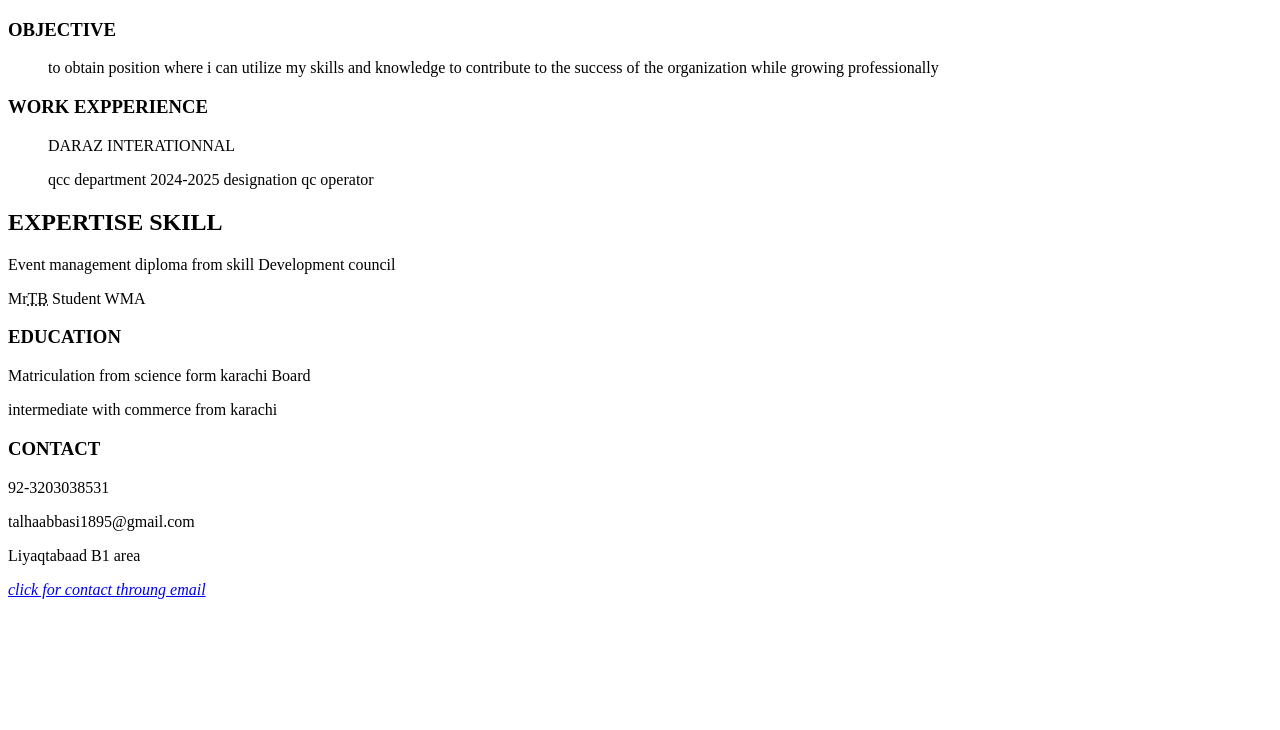
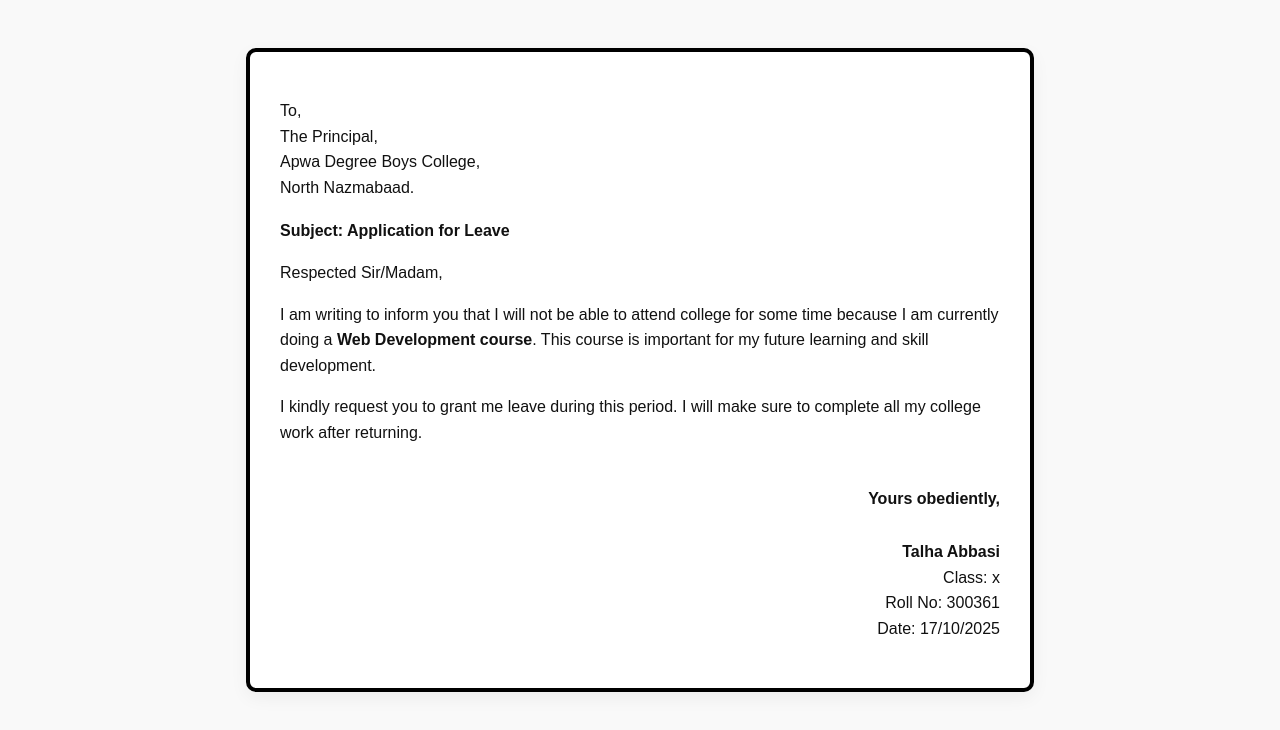
Before and after one commit to talhaabbasi1895-ai/cv-branch, a plain HTML site: page index.html in a window 1280 px wide. Drawn offline with Linux system fonts and the light colour scheme.

Commit message:
Add files via upload

```diff
--- a/index.html
+++ b/index.html
@@ -1,62 +1,43 @@
-<!DOCTYPE html>
+<!doctype html>
 <html lang="en">
 <head>
-    <meta charset="UTF-8">
-    <meta name="viewport" content="width=device-width, initial-scale=1.0">
-    <title>List</title>
+  <meta charset="utf-8" />
+  <meta name="viewport" content="width=device-width, initial-scale=1" />
+  <title>Leave Application</title>
+  <link rel="stylesheet" href="style.css" />
 </head>
 <body>
-    <p>
-         <strong></strong>  </p>
-        <!-- block quote (for long sentence) -->
-         <h3>OBJECTIVE</h3>
-         <blockquote>
-            <P>to obtain position where i can utilize my skills and knowledge to contribute to the success of the organization while growing professionally</P>
-         </blockquote>
-        <h3>WORK EXPPERIENCE </h3>
-         <blockquote>
-            <p>DARAZ INTERATIONNAL
-            </p>
-            <p>qcc department 2024-2025 designation qc operator</p>
-         </blockquote>
-         <!-- <q> fort short sentence -->
-            <h2>EXPERTISE SKILL</h2>
-            <P>Event management diploma from skill Development council </p>
+  <div class="container">
+    <div class="address">
+      <p>To,<br>
+      The Principal,<br>
+      <span>Apwa Degree Boys College</span>,<br>
+      <span>North Nazmabaad</span>.</p>
+    </div>
 
-            <!-- abbr -->
+    <p class="subject">Subject: Application for Leave</p>
 
-            <p>Mr<abbr title="Talha abbasi">TB</abbr>  Student WMA</p>
+    <div class="content">
+      <p>Respected Sir/Madam,</p>
 
-            <!-- dont't use-->
+      <p>I am writing to inform you that I will not be able to attend college for some time because I am currently doing a <strong>Web Development course</strong>. This course is important for my future learning and skill development.</p>
 
-            <p><acronym title=""></acronym>  </p>
+      <p>I kindly request you to grant me leave during this period. I will make sure to complete all my college work after returning.</p>
 
-              <!--change content-->
-              <h3>EDUCATION</h3>
-              <p>Matriculation from science form karachi Board</p>
-              <p>intermediate with commerce from karachi</p>
-              <h3>CONTACT</h3>
-              <p>92-3203038531</p>
-              <p>talhaabbasi1895@gmail.com</p>
-              <p>Liyaqtabaad B1 area</p>
+      <p></p>
+    </div>
 
-               <address>
-
-             <a href="mailto">click for contact throung email</a>
-              </p
-
-
-
-
-
-    </address>
-
-
-
-
-
-
+    <div class="signature">
+      <div class="right-sign">
+        <p><strong>Yours obediently,</strong></p>
+        <p style="margin-top: 28px;">
+          <strong>Talha Abbasi</strong><br>
+          Class: x<br>
+          Roll No: 300361<br>
+          Date: 17/10/2025
+        </p>
+      </div>
+    </div>
+  </div>
 </body>
-
-
 </html>
--- /dev/null
+++ b/style.css
@@ -0,0 +1,49 @@
+body {
+  font-family: Arial, Helvetica, sans-serif;
+  line-height: 1.6;
+  padding: 40px;
+  background-color: #f9f9f9;
+  color: #111;
+}
+
+.container {
+  max-width: 720px;
+  margin: 0 auto;
+  background: white;
+  border: 4px solid black;
+  padding: 30px;
+  box-shadow: 0 6px 18px rgba(0, 0, 0, 0.05);
+  border-radius: 10px;
+}
+
+.address {
+  margin-bottom: 18px;
+}
+
+.subject {
+  font-weight: bold;
+  margin-bottom: 16px;
+}
+
+.content {
+  margin-bottom: 30px;
+}
+
+.signature {
+  margin-top: 40px;
+}
+
+.right-sign {
+  text-align: right;
+}
+
+@media print {
+  body {
+    padding: 10px;
+    background: white;
+  }
+  .container {
+    box-shadow: none;
+    border: none;
+  }
+}
```
